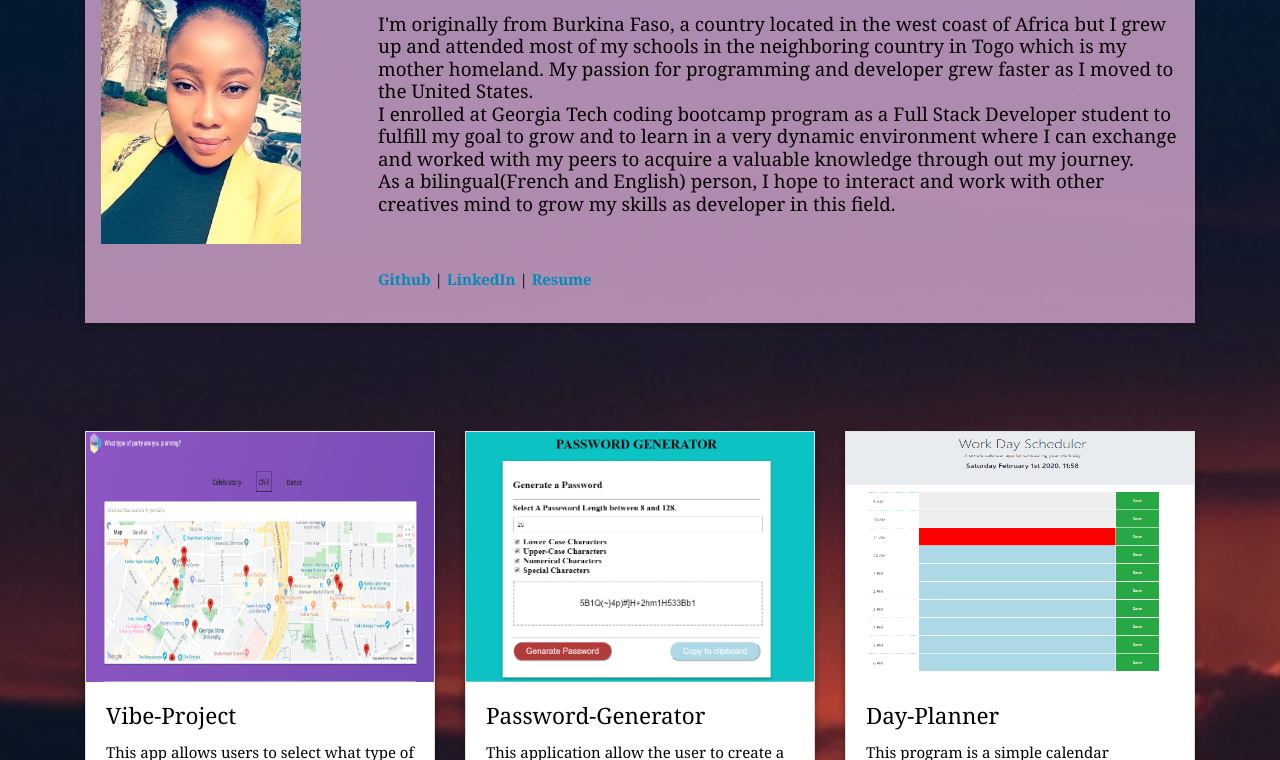
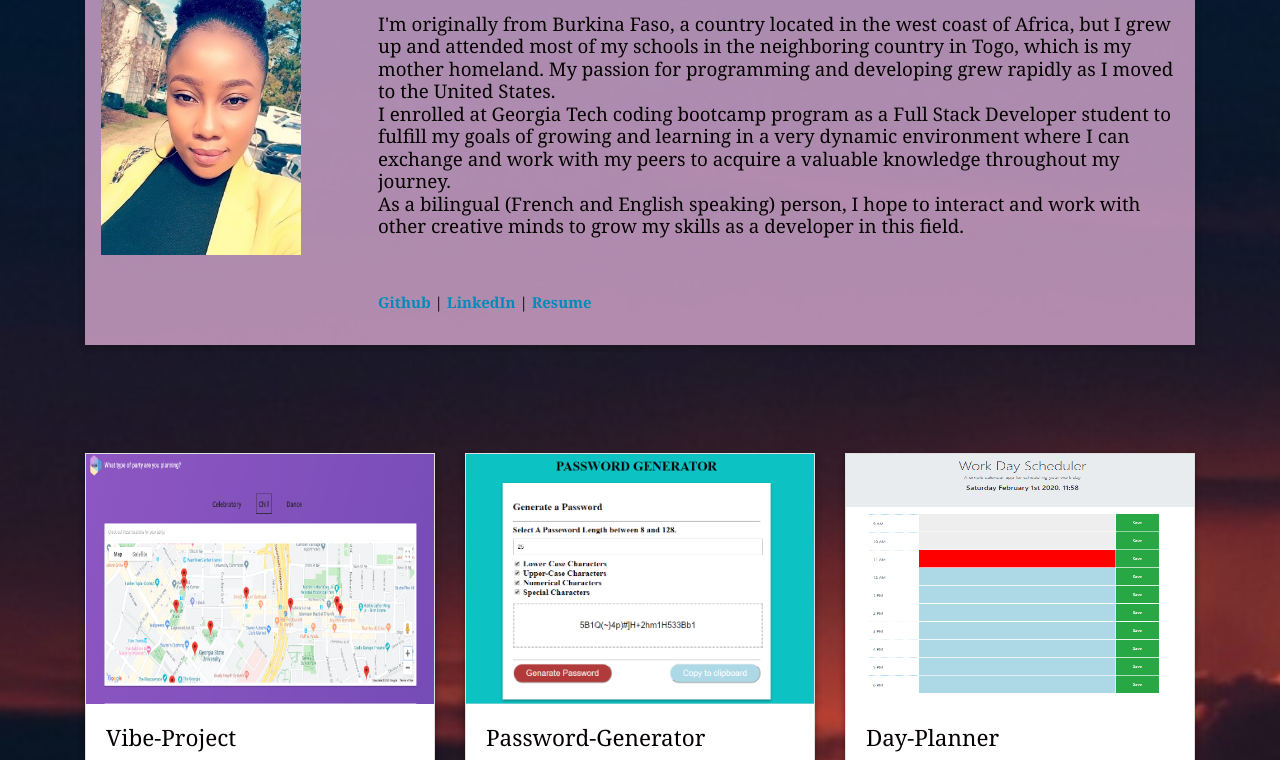
Before and after one commit to Giselesoubeiga/Updated-Portfolio, a plain HTML site: page index.html in a window 1280 px wide. Shown: the part 275-1035 px from the top of the page. Drawn offline with nearby package versions, Linux system fonts and the light colour scheme.

Commit message:
fix text

```diff
--- a/index.html
+++ b/index.html
@@ -60,14 +60,14 @@
                     <h2 class="font-weight-bold ">About Me</h2>
                     <br>
                     <h5>
-                    I'm originally from Burkina Faso, a country located in the west coast of Africa but I grew up and
-                    attended most of my schools in the neighboring country in Togo which is my mother homeland.
-                    My passion for programming and developer grew faster as I moved to the United States.<br> I enrolled at
-                    Georgia Tech coding bootcamp program as a Full Stack Developer student to fulfill my goal to grow
-                    and to learn in a very dynamic environment where I can exchange and worked with my peers to acquire
-                    a valuable knowledge through out my journey.<br>
-                    As a bilingual(French and English) person, I hope to interact and work with other creatives mind to
-                    grow my skills as developer in this field.
+                    I'm originally from Burkina Faso, a country located in the west coast of Africa, but I grew up and
+                    attended most of my schools in the neighboring country in Togo, which is my mother homeland.
+                    My passion for programming and developing grew rapidly as I moved to the United States.<br> I enrolled at
+                    Georgia Tech coding bootcamp program as a Full Stack Developer student to fulfill my goals of growing
+                    and learning in a very dynamic environment where I can exchange and work with my peers to acquire
+                    a valuable knowledge throughout my journey.<br>
+                    As a bilingual (French and English speaking) person, I hope to interact and work with other creative minds to
+                    grow my skills as a developer in this field.
                   </h5>
                     <br>
                     <br>
```
